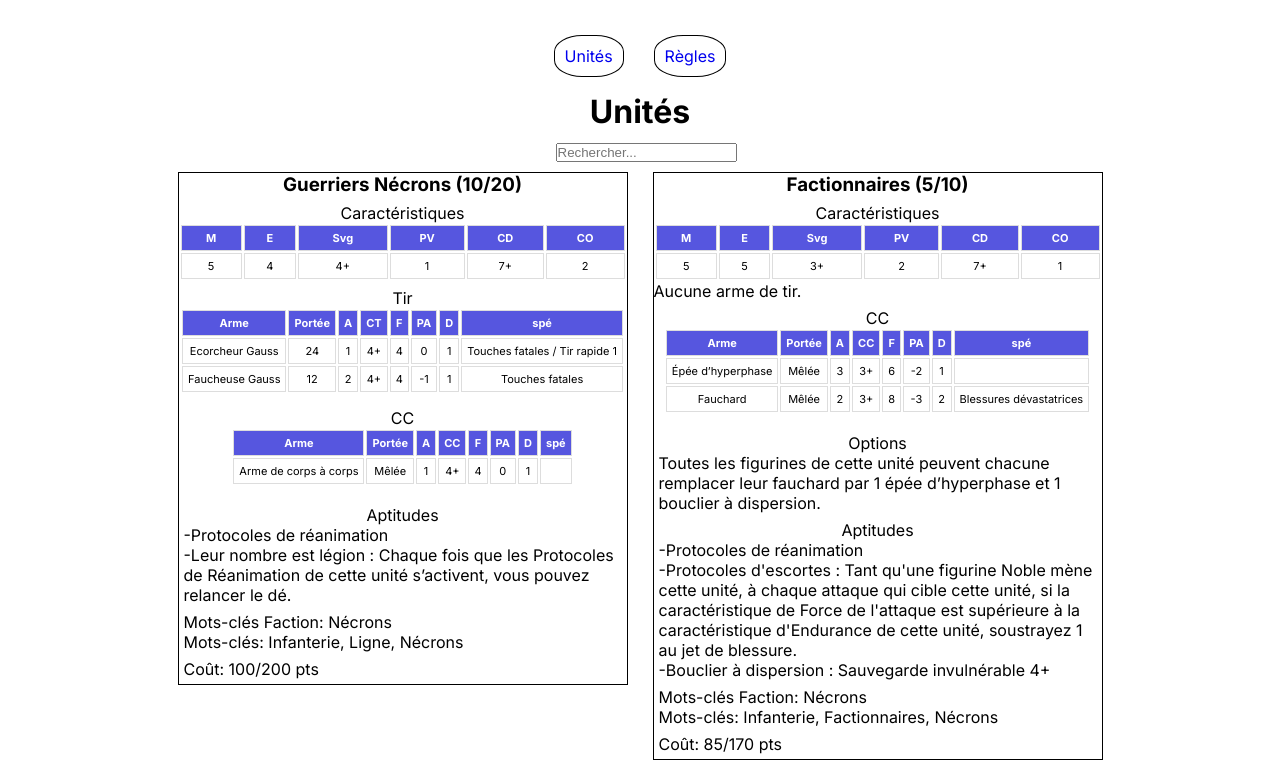
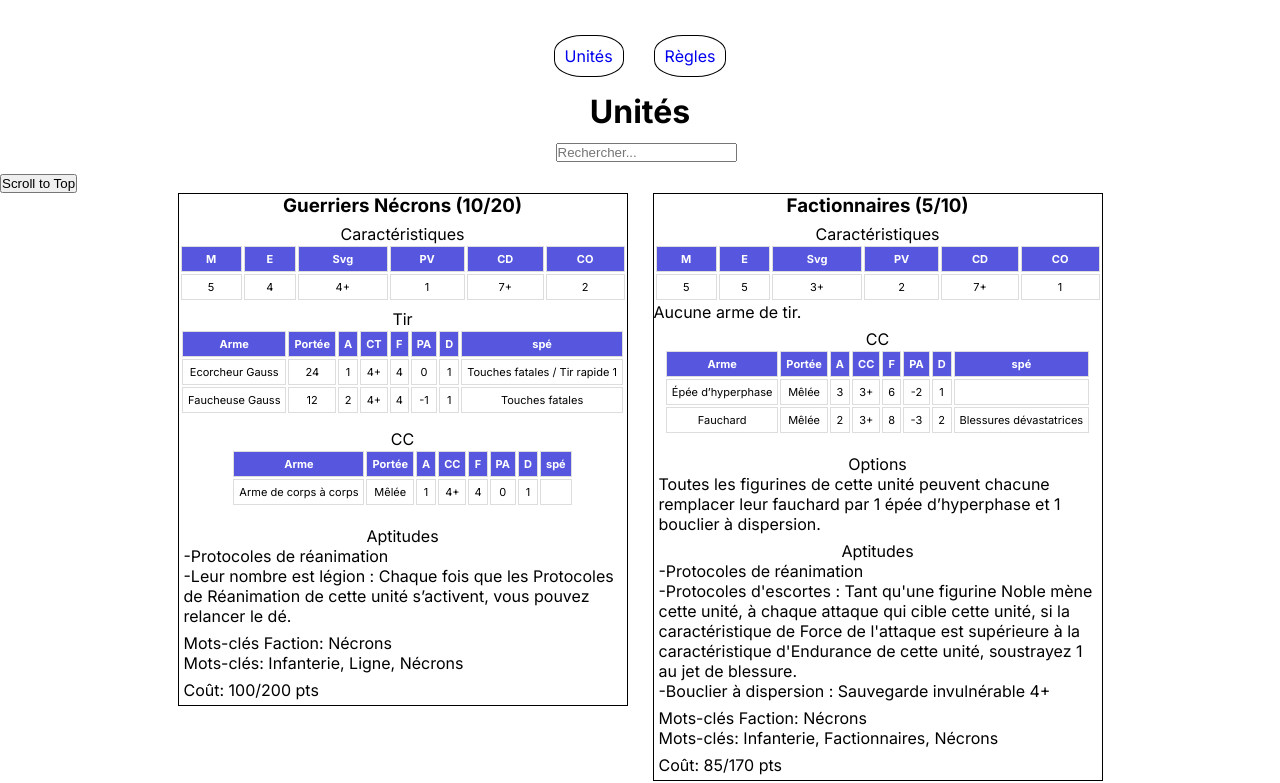
Before and after one commit to JulienBrancourt/warhammer-next, a Next.js app: page / in a window 1280 px wide. Shown: the top 783 px of the page. Built offline with nearby package versions, Linux system fonts and the light colour scheme.

Commit message:
ajout bouton scroll to top

```diff
--- a/src/app/page.js
+++ b/src/app/page.js
@@ -16,6 +16,9 @@ const Home = () => {
   removeAccents(unit.name.toLowerCase()).includes(removeAccents(searchText.toLowerCase()))
   )
 
+  const scrollToTop = () => {
+    window.scrollTo({ top: 0, left: 0, behavior: 'smooth' });
+  }
 
   return (
     <main>
@@ -31,6 +34,10 @@ const Home = () => {
             />
         </div>
 
+        <button className="top" onClick={scrollToTop}>
+          Scroll to Top
+        </button>
+
         <ul className="unit-list">
           {filtreUnits.map((unit, id) => (
           <li key={id} className="unit-cartes">
--- a/src/app/page.module.css
+++ b/src/app/page.module.css
@@ -38,6 +38,27 @@
   font-weight: 700;
   font-family: var(--font-mono);
 }
+
+.top {
+  position: sticky;
+  bottom: 20px;
+  right: 20px;
+  padding: 10px 15px;
+  background-color: #3498db;
+  color: #fff;
+  border: none;
+  border-radius: 5px;
+  cursor: pointer;
+}
+
+.top:hover {
+  background-color: #2980b9;
+}
+
+.top:active {
+  background-color: #1f618d;
+}
+
 
 .grid {
   display: grid;
```
